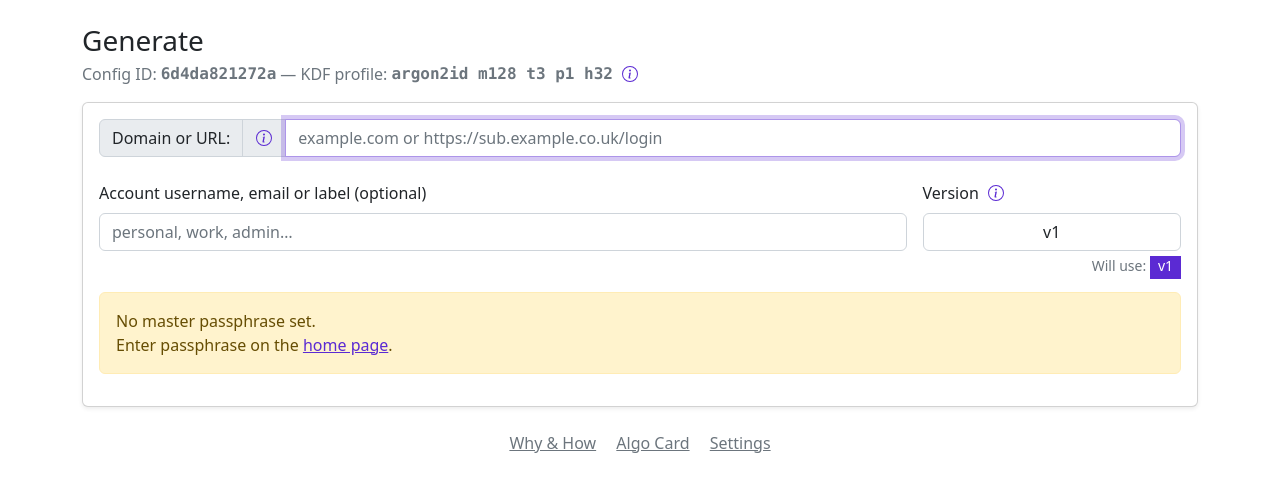
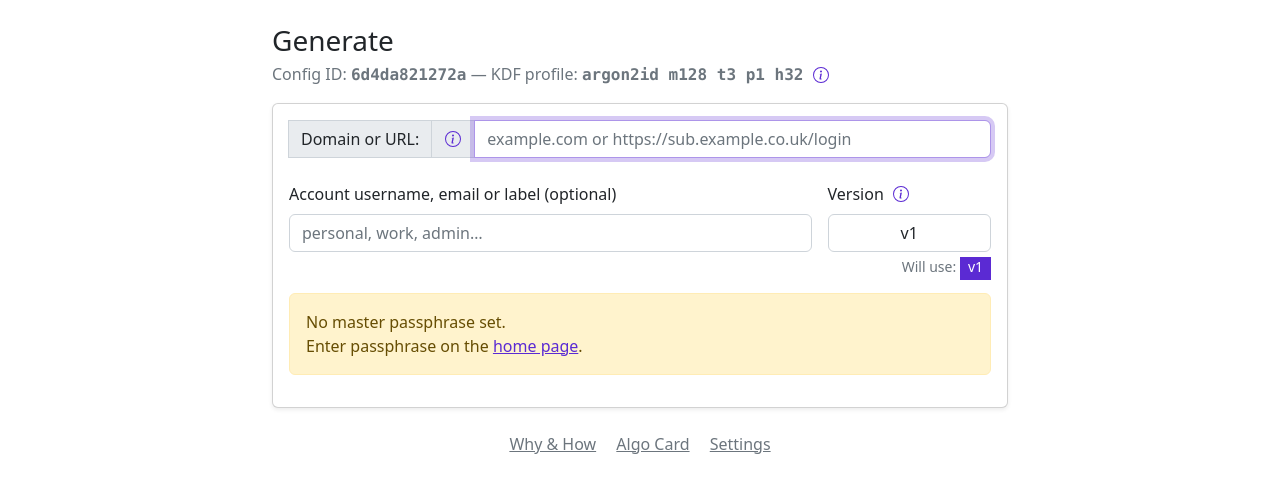
Before and after one commit to WebDevBooster/passbooster, a SvelteKit app: page /generate in a window 1280 px wide. Shown: the top 492 px of the page. Built offline with nearby package versions, Linux system fonts and the light colour scheme.

Commit message:
Prettify for all screen sizes.

```diff
--- a/src/routes/+page.svelte
+++ b/src/routes/+page.svelte
@@ -41,7 +41,7 @@
 <section class="min-vh-100 d-flex align-items-center justify-content-center">
     <main class="container py-4">
         <div class="row">
-            <div class="col-12">
+            <div class="col-md-10 offset-md-1 col-lg-8 offset-lg-2">
                 <div class="card shadow-sm mb-3">
                     <div class="card-body text-center">
                         <h1 class="mb-1"><img src="{favicon}" height="48" alt="PassBooster logo"> PassBooster</h1>
--- a/src/routes/card/+page.svelte
+++ b/src/routes/card/+page.svelte
@@ -76,6 +76,8 @@
 </svelte:head>
 
 <main class="container py-4">
+    <div class="row">
+        <div class="col-sm-12 offset-sm-0 col-lg-10 offset-lg-1 col-xl-8 offset-xl-2">
             <div class="d-flex align-items-center justify-content-between gap-2 no-print">
                 <h1 class="h4 mb-0">Algorithm Card</h1>
                 <div class="d-flex gap-2">
@@ -88,6 +90,8 @@
                 This page creates a printable reference card with the exact rules this <a href="https://en.wikipedia.org/wiki/Argon2" target="_blank">Argon2id</a>-based generator uses.
                 <strong>No secrets are shown or stored.</strong> Use your browser's "Save as PDF" to export.
             </p>
+        </div>
+    </div>
 
     <!-- Screen preview (what will print) -->
     <section class="print-area mx-auto">
--- a/src/routes/generate/+page.svelte
+++ b/src/routes/generate/+page.svelte
@@ -145,6 +145,8 @@
 </svelte:head>
 
 <main class="container py-4">
+    <div class="row">
+        <div class="col-sm-12 offset-sm-0 col-md-10 offset-md-1 col-lg-8 offset-lg-2">
             <div class="d-flex align-items-center gap-2 mb-1">
                 <h1 class="h3 mb-0">Generate</h1>
                 {#if hasMaster}
@@ -160,8 +162,9 @@
             </div>
 
             <!-- KDF profile reminder -->
-    <div class="text-muted mb-3 position-relative d-inline-flex align-items-center gap-1">
-        Config ID: <code class="text-reset fw-bold">{cfgId || '—'}</code> —
+            <div class="text-muted mb-3 position-relative">
+                Config ID: <code class="text-reset fw-bold">{cfgId || '—'}</code>
+                <br class="d-md-none"><span class="d-none d-md-inline">—</span>
                 KDF profile: <code class="text-reset fw-bold">{kdfProfile}</code>
                 <button
                         type="button"
@@ -189,7 +192,8 @@
                     <form on:submit|preventDefault={onDerive}>
                         <!-- Domain -->
                         <div class="input-group">
-                <span class="input-group-text">Domain or URL:</span>
+                            <span class="input-group-text d-md-none">Domain:</span>
+                            <span class="input-group-text d-none d-md-inline">Domain or URL:</span>
                             <span class="input-group-text">
                     <button
                             type="button"
@@ -318,7 +322,7 @@
                                         on:click={onDerive}
                                         disabled={!hasMaster || !domainInput || deriving}
                                 >
-                        Derive password from the input above
+                                    Derive password from input
                                 </button>
                             {/if}
                         </div>
@@ -332,12 +336,13 @@
                     <div class="card-body">
                         {#key deriving} <!-- forces re-render so glow restarts each time -->
                             <div class={"input-group " + (deriving && !output ? "placeholder-glow" : "")}>
-                <span class={"input-group-text " + (deriving && !output ? "placeholder col-3" : "")}>Derived password:</span>
+                                <span class={"input-group-text d-sm-none " + (deriving && !output ? "placeholder col-2" : "")}>🔑</span>
+                                <span class={"input-group-text d-none d-sm-inline " + (deriving && !output ? "placeholder col-3" : "")}>Derived password:</span>
                                 <input
                                         class={"form-control font-monospace " + (deriving && !output ? "placeholder bg-primary" : "")}
                                         readonly
                                         value={output}
-                        placeholder="(derive to see output)"
+                                        placeholder="derive to see output"
                                 />
                                 <button class="btn btn-outline-secondary" type="button" on:click={copyOut} disabled={!output}>
                                     Copy
@@ -348,6 +353,8 @@
                     </div>
                 </div>
             {/if}
+        </div>
+    </div>
 
     <div class="row">
         <div class="col-12 mt-2 text-center">
```
Also changed, not shown: src/routes/help/+page.svelte (+7 -3 lines), src/routes/settings/+page.svelte (+8 -4 lines). Lines whose indentation alone changed are shown as unchanged.
